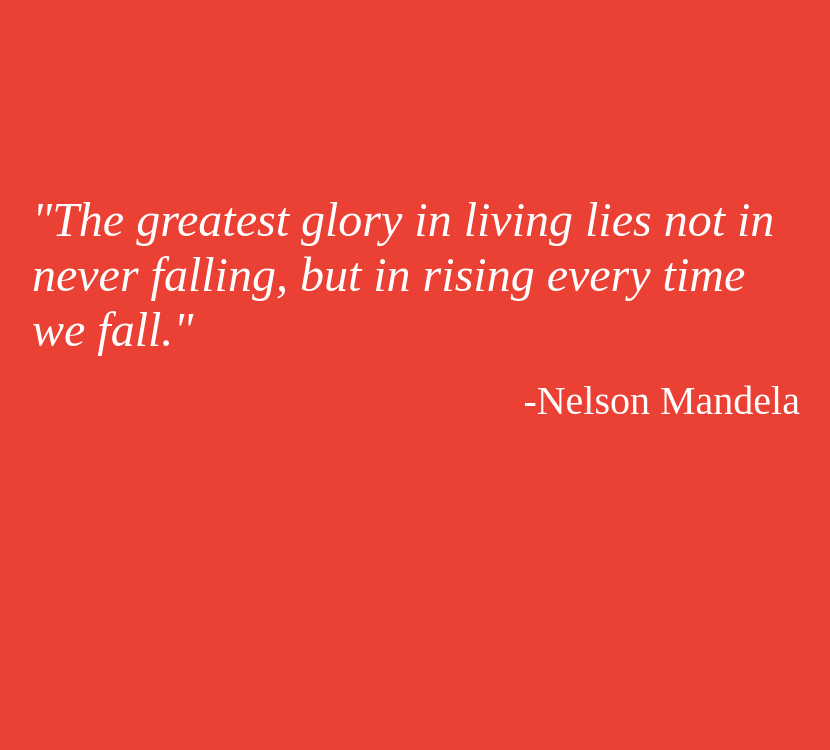
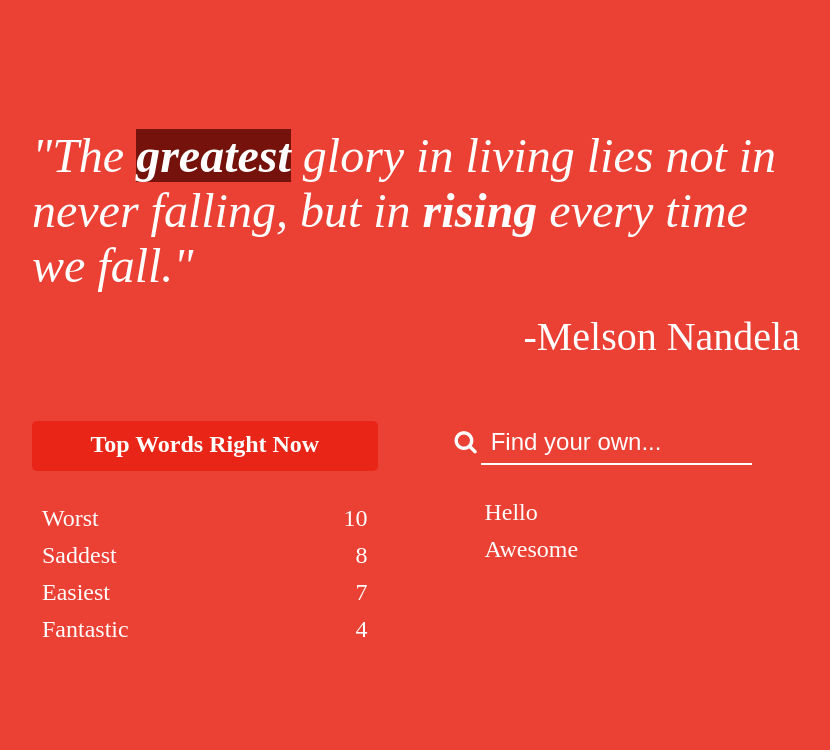
Before and after one commit to djleedke/tweetry-dish, a Flask app: page / in a window 1280 px wide. Shown: the part 50-800 px from the top of the page, without its empty margins (224-1054 px from the left). Run offline with Flask 2, Linux system fonts and the light colour scheme.

Commit message:
Word search styling added

```diff
--- a/static/index.css
+++ b/static/index.css
@@ -28,9 +28,10 @@ header {
     background-color:#eb4034;
 }
 
+/*---------- Quote ----------*/
+
 #quote {
-    padding: 15% 20%;
-
+    padding: 10% 20% 10% 20%;
 }
 
 #quote-text {
@@ -43,3 +44,72 @@ header {
     float:right;
     font-size:2.5em;
 }
+
+/*---------- Word Selector ----------*/
+
+#word-selector {
+    padding: 0 20%;
+
+}
+
+#word-selector h1 {
+    margin:0px;
+    height:40px;
+    border-radius: 5px;
+    font-size: 1.5em;
+    background-color: #e82517;
+    text-align: center;
+    padding-top:10px;
+}
+
+#word-selector ul {
+    list-style: none;
+    padding-left:10px;
+    font-size:1.5em;
+}
+
+#word-selector ul span {
+    float:right;
+    padding-right:10px;
+}
+
+#word-selector li {
+    padding-top:10px;
+}
+
+#top-words {
+    width:45%;
+    float:left;
+}
+
+#find-your-own {
+    width:45%;
+    float:right;
+}
+
+.fa-search {
+    font-size: 1.5em;
+}
+
+#find-your-own input {
+    background:none;
+    color:white;
+    border:none;
+    height:40px;
+    width:75%;
+    border-bottom:solid 2px;
+    font-size:1.5em;
+    padding-left:10px;
+}
+
+#find-your-own input:focus {
+    outline:none;
+}
+
+#find-your-own input::placeholder {
+    color:white;
+}
+
+#find-your-own ul {
+    padding-left:30px;
+}
--- a/templates/index.html
+++ b/templates/index.html
@@ -6,6 +6,7 @@
     <meta name="TweetryDish" content="TweetryDish">
     <!-- External CSS -->
     <link href="https://fonts.googleapis.com/css2?family=Playfair+Display&display=swap" rel="stylesheet">
+    <link rel="stylesheet" href="https://cdnjs.cloudflare.com/ajax/libs/font-awesome/4.7.0/css/font-awesome.min.css">
     <!-- My CSS -->
     <link rel="stylesheet" href="{{ url_for("static", filename="index.css")}}">
 </head>
@@ -15,8 +16,27 @@
     </header>
     <div id="content">
         <div id="quote">
-            <div id="quote-text">"The greatest glory in living lies not in never falling, but in rising every time we fall."</div>
-            <div id="quote-author">-Nelson Mandela</div>
+            <div id="quote-text">"The <span style="background-color:#74120b;" class="adjective"><b>greatest</b></span> glory in living lies not in never falling, but in <span class="verb"><b>rising</b></span> every time we fall."</div>
+            <div id="quote-author">-Melson Nandela</div>
+        </div>
+        <div id="word-selector">
+            <div id="top-words">
+                <h1>Top Words Right Now</h1>
+                <ul>
+                    <li>Worst<span>10</span></li>
+                    <li>Saddest<span>8</span></li>
+                    <li>Easiest<span>7</span></li>
+                    <li>Fantastic<span>4</span></li>
+                </ul>
+            </div>
+            <div id="find-your-own">
+                <i class="fa fa-search"></i>
+                <input type="text" placeholder="Find your own...">
+                <ul>
+                    <li>Hello</li>
+                    <li>Awesome</li>
+                </ul>
+            </div>
         </div>
     </div>
     <!-- My JS -->
```
